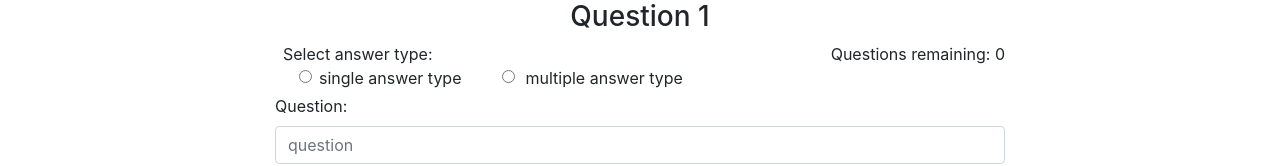
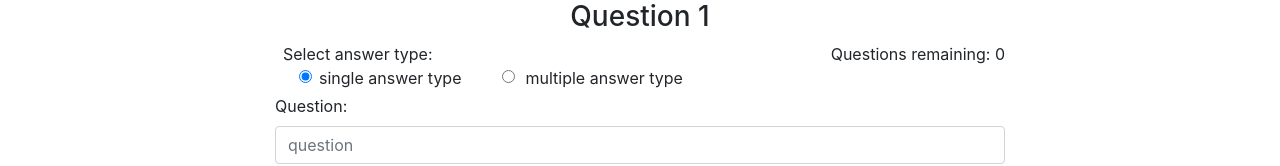
Before and after one commit to gskumawat0/myteacher-client, a React (Create React App) app: page /teachers/newquestionpaper in a window 1280 px wide. Shown: the part 739-905 px from the top of the page. Built offline with nearby package versions, Linux system fonts and the light colour scheme.

Commit message:
add checkbox and radio input correct

```diff
--- a/src/teachers/NewQuestionPaper.js
+++ b/src/teachers/NewQuestionPaper.js
@@ -34,47 +34,50 @@ class NewQuestionPaper extends Component {
     }
 
     handleAnswerChange = (e) => {
-        let {answers} = this.state;
-        if(answers.includes(e.target.value)){ //remove pre selected answer
+        let { answers } = this.state;
+        if (answers.includes(e.target.value)) { //remove pre selected answer
             this.setState({
-                answers: answers.filter((answer)=> answer !== e.target.value)
+                answers: answers.filter((answer) => answer !== e.target.value)
             })
         }
-        else{
+        else {
             this.setState({ //add if not selected earlier
                 answers: [...answers, e.target.value]
             });
         }
     }
 
-    handleOptionAppend = (e)=>{
+    handleOptionAppend = (e) => {
         this.setState({
             options: [...this.state.options, '']
         })
     }
 
-    handleOptionRemove = (idx, e)=>{
-        let {options} = this.state;
-        if(options.length < 2) return false;
+    handleOptionRemove = (idx, e) => {
+        let { options } = this.state;
+        if (options.length < 2) return false;
         this.setState({
-            options: options.filter((option, i)=>i !== idx)
+            options: options.filter((option, i) => i !== idx)
         })
     }
 
-    handleChange = (e) =>{
+    handleChange = (e) => {
         this.setState({
             [e.target.name]: e.target.value
         })
     }
+
     handleQuestionSubmit = (e) => {
         e.preventDefault();
         this.props.removeError();
         let { question, answerType, answers, options } = this.state;
-        if(options.length < 2){
+        answers = answers.map(answer => answer.trim());
+        options = options.trim(option => option.trim());
+        if (options.length < 2) {
             this.props.addError('please provide at least 2 options.');
             return false;
         }
-        if(answers.length < 1){
+        if (answers.length < 1) {
             this.props.addError('please select at least one answer.');
             return false;
         }
@@ -123,7 +126,7 @@ class NewQuestionPaper extends Component {
             })
         }
 
-        apiCall('post', `${process.env.REACT_APP_BASE_URL}/api/questionpapers`, { standard, subject, totalMarks, totalQuestions, questions,assignedTo, lastDate })
+        apiCall('post', `${process.env.REACT_APP_BASE_URL}/api/questionpapers`, { standard, subject, totalMarks, totalQuestions, questions, assignedTo, lastDate })
             .then(data => {
                 this.setState({ ...initialState })
                 this.props.history.push(`/teachers`);
--- a/src/teachers/QuestionPaperForms.js
+++ b/src/teachers/QuestionPaperForms.js
@@ -48,10 +48,10 @@ const QuestionPaperInfoForm = (props) => {
 }
 
 const QuestionsForm = (props) => {
-    let { totalQuestions, questions, question, options,handleChange, handleOptionChange, handleOptionAppend, handleOptionRemove, handleAnswerChange, handleQuestionSubmit } = props;
-    let optionList = options.map((option,i)=>{
+    let { totalQuestions, questions, question, answers, options, answerType, handleChange, handleOptionChange, handleOptionAppend, handleOptionRemove, handleAnswerChange, handleQuestionSubmit } = props;
+    let optionList = options.map((option, i) => {
         return <div key={i} className='form-row'>
-                    <input type='checkbox' value={option} name='answers' onChange={handleAnswerChange} className='col-1 m-auto'/>
+                    <input type='checkbox' value={option} name='answers' onChange={handleAnswerChange} className='col-1 m-auto' checked={answers.includes(option) && option !== ''}/>
                     <input type='text' name={option[i]} value={option} onChange={handleOptionChange.bind(this, i)} placeholder={`option ${i + 1}`} className=' col-10 form-control  my-1' required/>
                     <p className='col-1 my-auto' >
                         <span className=' px-2 my-auto' onClick={handleOptionRemove.bind(this, i)}>-</span>
@@ -63,11 +63,11 @@ const QuestionsForm = (props) => {
               <p className='float-right'>Questions remaining: {totalQuestions - questions.length > 0 ? totalQuestions - questions.length : 0} </p>
               <p className='mb-0 ml-md-2'>Select answer type:</p>
                 <div className="form-check ml-md-4">
-                  <input className="form-check-input" type="radio" name="answerType" id="single" onChange={handleChange} value="single" required/>
+                  <input className="form-check-input" type="radio" name="answerType" id="single" onChange={handleChange} value="single" checked={answerType === 'single'} required/>
                   <label className="form-check-label mr-3" htmlFor="single">
                     single answer type
                   </label>
-                  <input className="form-check-input ml-4" type="radio" name="answerType" onChange={handleChange} id="multiple" value="multiple" required/>
+                  <input className="form-check-input ml-4" type="radio" name="answerType" onChange={handleChange} id="multiple" value="multiple" checked={answerType === 'multiple'} required/>
                   <label className="form-check-label mx-5" htmlFor="multiple">
                     multiple answer type
                   </label>
```
